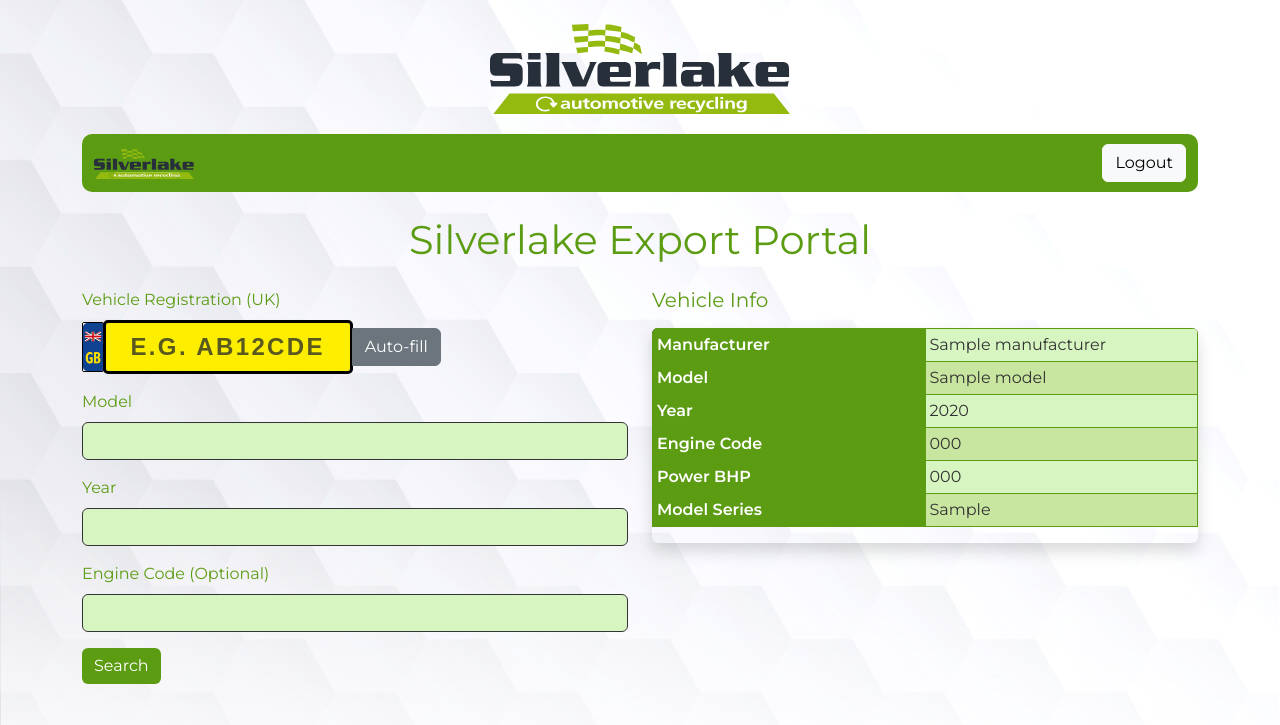
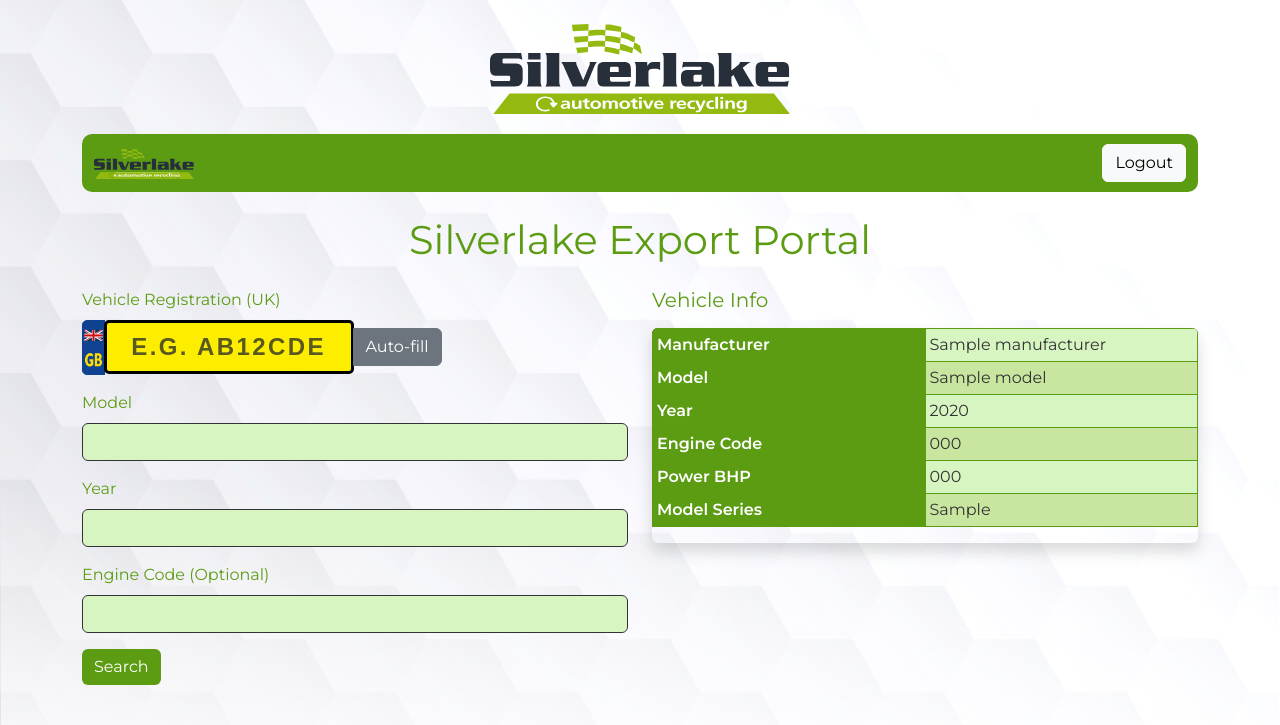
Before and after one commit to Silverlake-nacho/Silverlake-export, a Python web app: template templates/index.html in a window 1280 px wide. Shown: the top 725 px of the page. Run offline with Jinja, Linux system fonts and the light colour scheme; the template is opened without the code that fills it: most values are stand-ins (such as "Sample title", 1, 10 or a date in 2020); some libraries are stand-ins or nearby versions.

Commit message:
Update index.html

```diff
--- a/templates/index.html
+++ b/templates/index.html
@@ -129,7 +129,7 @@
       <div class="input-group align-items-center">
         <span class="input-group-text p-0 border-0 bg-transparent">
           <!--<img src="https://upload.wikimedia.org/wikipedia/en/a/ae/Flag_of_the_United_Kingdom.svg" alt="UK Flag" style="height: 35px; border: 1px solid black; border-radius: 2px;">-->
-	  <img src="{{ url_for('static', filename='UK reg badge.png') }}" alt="UK Flag" style="height: 50px; border: 1px solid black; border-radius: 2px;">
+	  <img src="{{ url_for('static', filename='UK reg badge.png') }}" alt="UK Flag" style="height: 55px; ">
         </span>
         <input type="text" class="form-control" id="registration" name="registration" placeholder="e.g. AB12CDE" pattern="[A-Z0-9]{2,7}" title="2-7 letters/numbers, no spaces" required>
         <button class="btn btn-secondary" type="button" onclick="fetchVehicleData('carweb')">Auto-fill</button>
```
